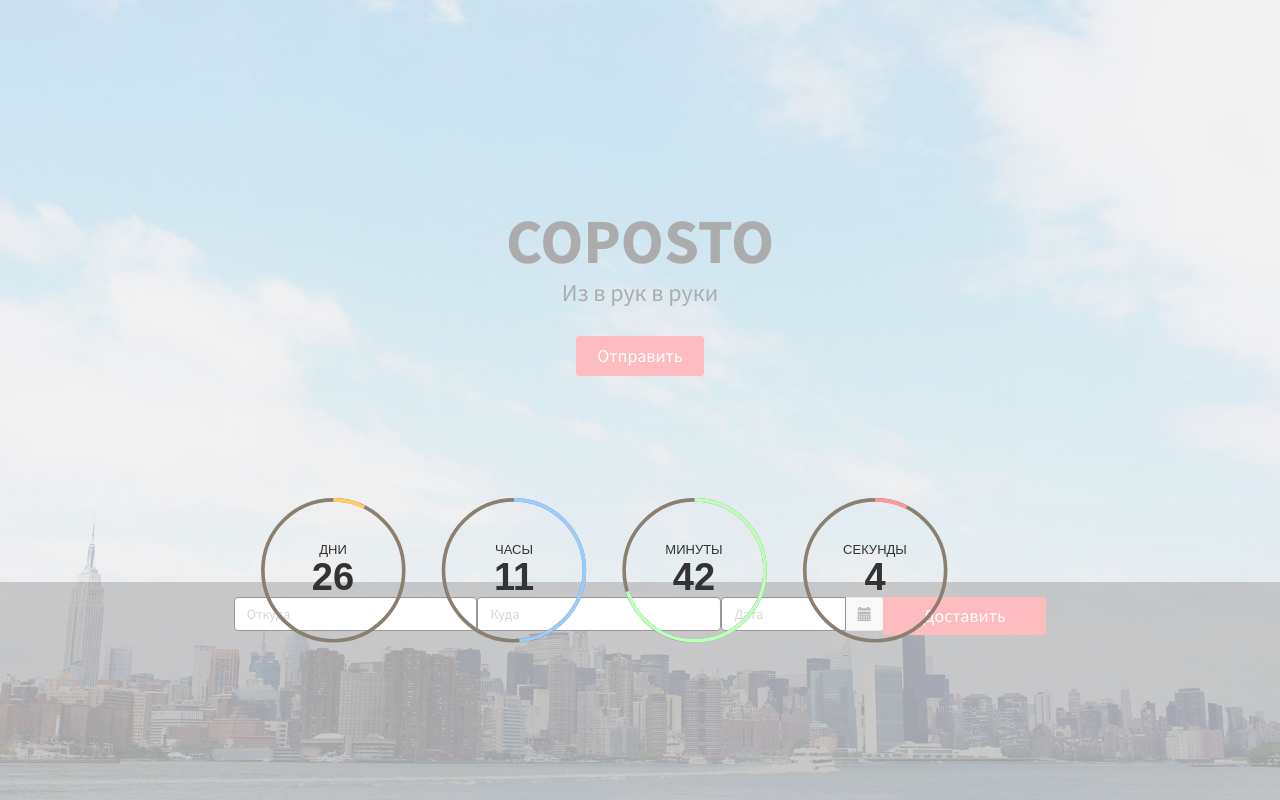
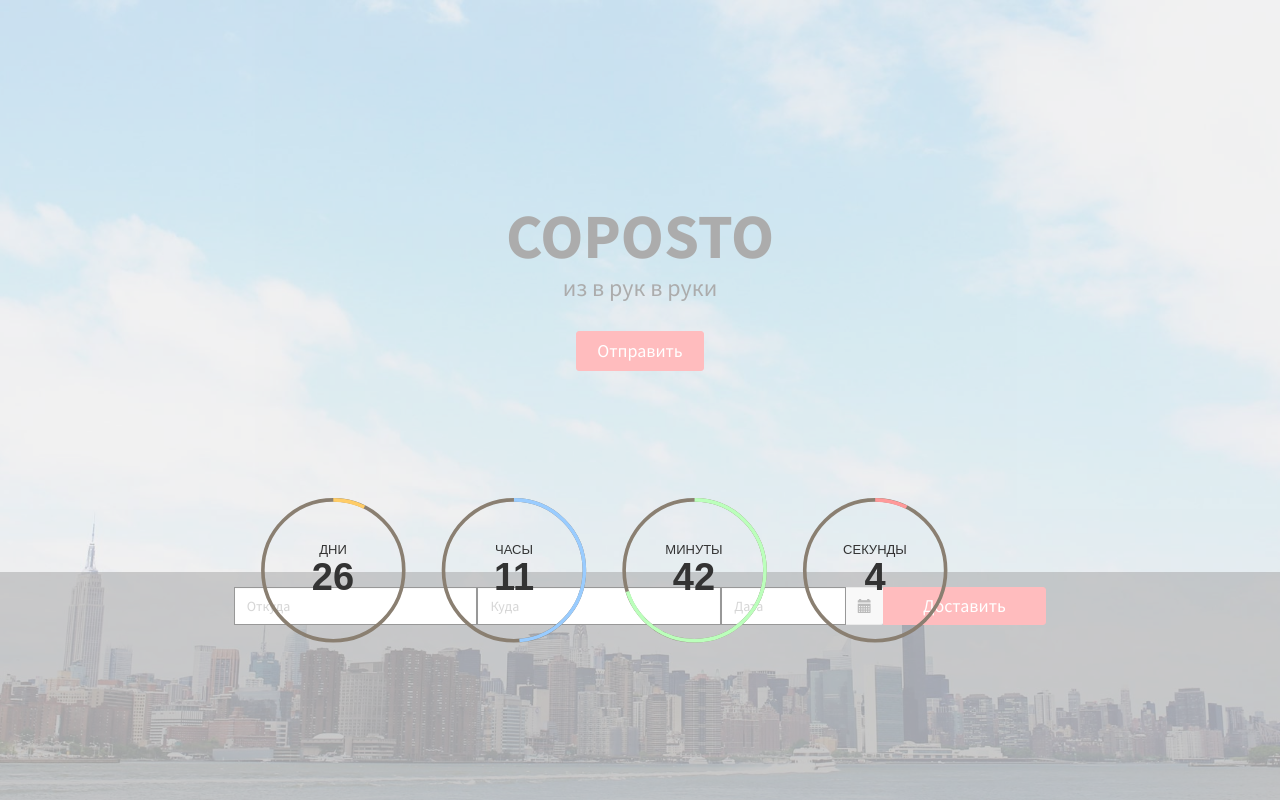
Before and after one commit to unistcse421/Coposto, a Django app: page / in a window 1280 px wide. Run offline with Django 3.2, Linux system fonts and the light colour scheme; some libraries are stand-ins or nearby versions.

Commit message:
bootstrap fixed

```diff
--- a/coposto/static/css/style.css
+++ b/coposto/static/css/style.css
@@ -23,6 +23,11 @@
     opacity: 0.4;
 }
 
+.search input {
+	border-radius: 0px;
+	height: 38px;
+}
+
 #timer {
 	top: 50%;
     left: 50%;
--- a/coposto/templates/land.html
+++ b/coposto/templates/land.html
@@ -40,7 +40,7 @@
     <header id="top" class="header" style="height: 100%;">
         <div class="text-vertical-center">
             <h1>COPOSTO</h1>
-            <h3>Из в рук в руки</h3>
+            <h3>из в рук в руки</h3>
             <br>
             <a href="#about" class="btn btn-primary btn-lg">Отправить</a>
         </div>
```
